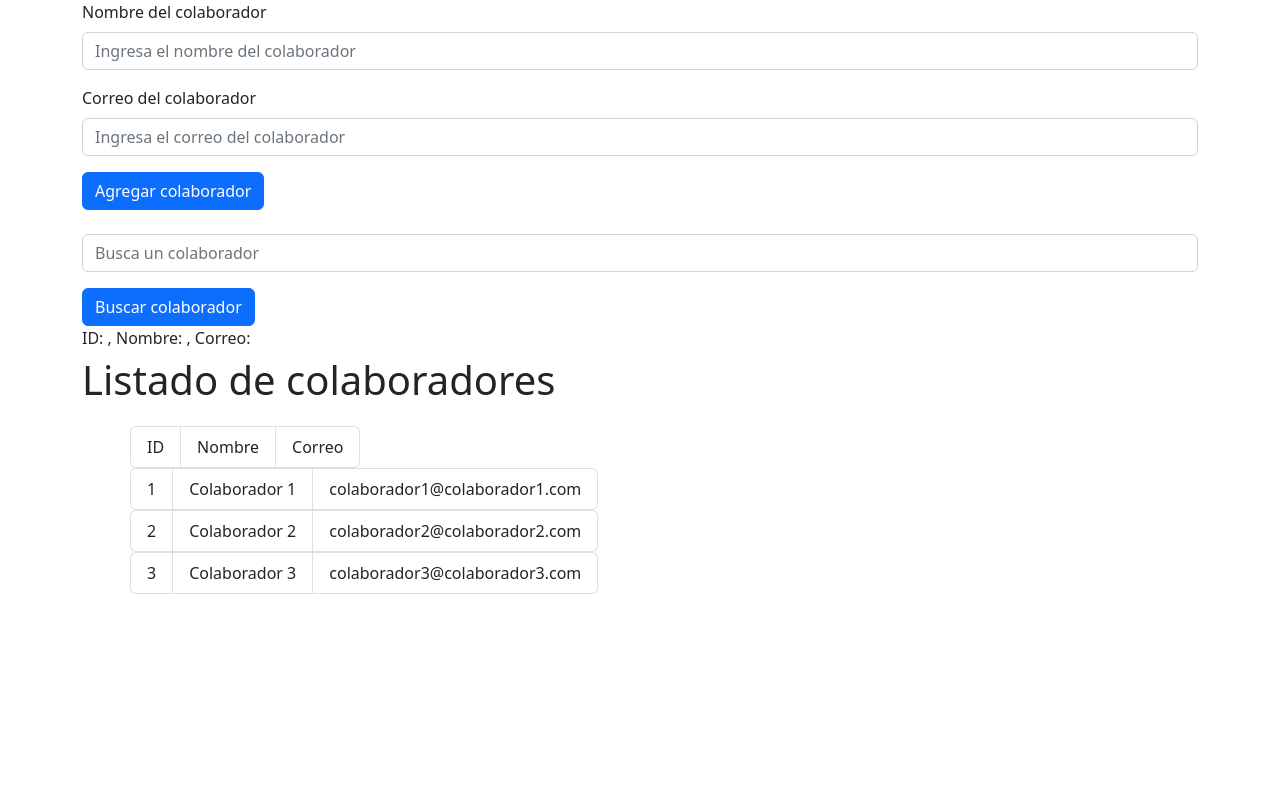
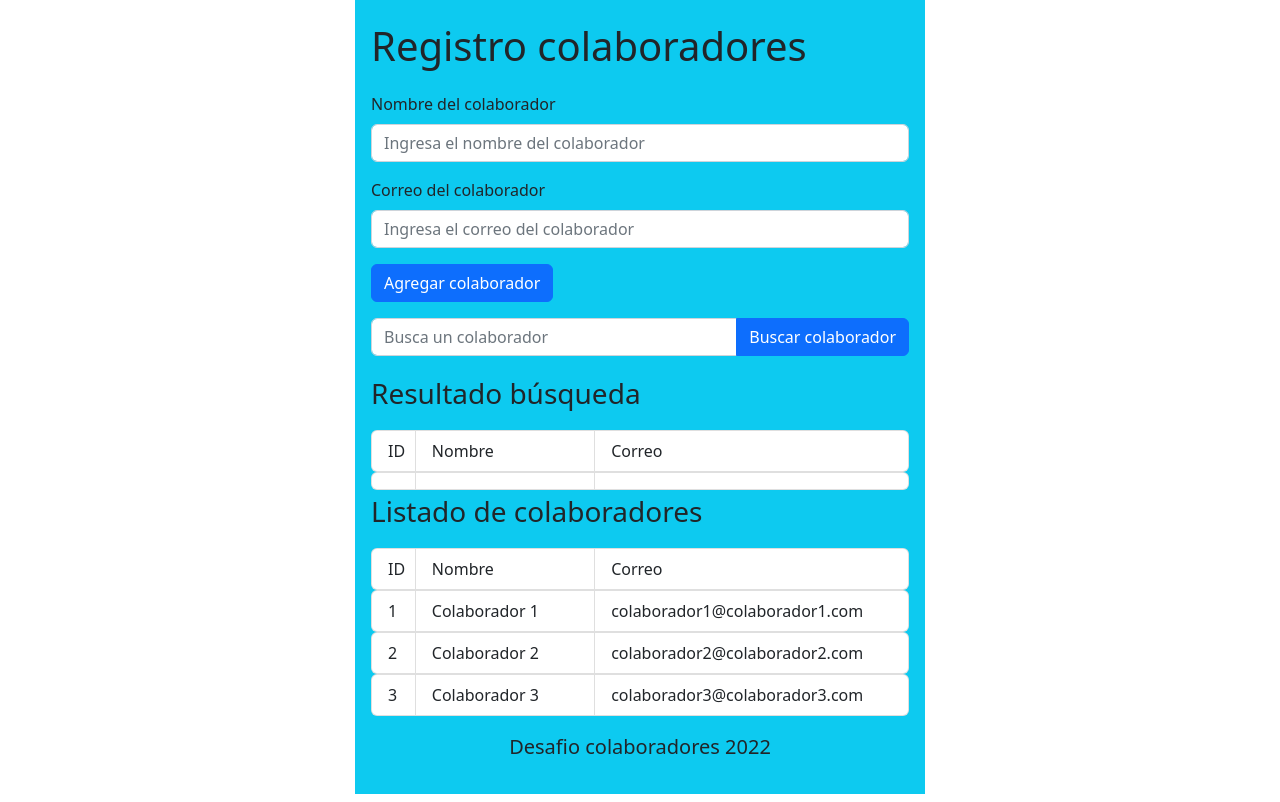
Before and after one commit to mg2023/desafio19_m4_react_d3, a React (Create React App) app: page / in a window 1280 px wide. Built offline with nearby package versions, Linux system fonts and the light colour scheme.

Commit message:
Se agrega la capa visual al formulario

```diff
--- a/src/App.js
+++ b/src/App.js
@@ -10,11 +10,11 @@ function App() {
   const [colaboradorId, setColaboradorId] = useState("4")
   const [listaColaboradores, setListaColaboradores] = useState(BaseColaboradores)
   const [busquedaPorNombre, setBusquedaPorNombre] = useState("")
-  const list = listaColaboradores.map((colaborador) => <ul class="list-group list-group-horizontal-lg">
-    <li class="list-group-item" key={colaborador.id} > {colaborador.id} </li>
-    <li class="list-group-item" key={colaborador.id} > {colaborador.nombre} </li>
-    <li class="list-group-item" key={colaborador.id} > {colaborador.correo}</li>
-  </ul>)
+  // const list = listaColaboradores.map((colaborador) => <ul class="list-group list-group-horizontal-lg">
+  //   <li class="list-group-item col-1" key={colaborador.id} > {colaborador.id} </li>
+  //   <li class="list-group-item col" key={colaborador.id} > {colaborador.nombre} </li>
+  //   <li class="list-group-item col" key={colaborador.id} > {colaborador.correo}</li>
+  // </ul>)
 
 
 
@@ -61,11 +61,6 @@ function App() {
 
     const result = listaColaboradores.filter(user => user.nombre === busquedaPorNombre)
     if (result.length > 0) {
-      <ul class="list-group list-group-horizontal">
-      <li class="list-group-item">An item</li>
-      <li class="list-group-item">A second item</li>
-      <li class="list-group-item">A third item</li>
-    </ul>
       setResultadoBusqueda(
         {
           id: result[0].id,
@@ -94,10 +89,17 @@ function App() {
     console.log(`setBusquedaPorNombre: ${e.target.value}`)
   }
 
-
+  ///////////////////////FIN BUSCAR COLABORADORES POR NOMBRE/////////////////////////////////
 
   return (
     <main className="container">
+      <div class="row">
+        <div class="col">
+        </div>
+        <div class="col-6 p-3 mb-2 bg-info text-dark">
+          <header>
+            <p class="fs-1">Registro colaboradores</p>
+          </header>
           <form onSubmit={enviarFormulario}>
             <div class="mb-3">
               <label for="exampleInputName" class="form-label">Nombre del colaborador</label>
@@ -119,32 +121,63 @@ function App() {
             </div>
             <button type="submit" class="btn btn-primary">Agregar colaborador</button>
           </form>
+          <div>
             <form onSubmit={enviarBusqueda}>
-        <div class="mb-3">
-          <label for="exampleInputName" class="form-label"></label>
+              <div class="input-group mb-3 mt-3">
+                {/* <label for="exampleInputName" class="form-label"></label> */}
                 <input type="search" class="form-control" id="exampleInputName"
                   placeholder="Busca un colaborador"
                   name="busqueda-por-nombre"
                   onChange={capturaBusqueda}
                   value={busquedaPorNombre}
                 ></input>
+                <button type="submit" class="btn btn-primary">Buscar colaborador</button>
               </div>
-        <button type="submit" class="btn btn-primary">Buscar colaborador</button>
             </form>
             <div>
-        ID:{resultadoBusqueda.id} , Nombre: {resultadoBusqueda.nombre}, Correo: {resultadoBusqueda.correo}
+              <p class="fs-3">Resultado búsqueda</p>
+              <ul class="list-group list-group-horizontal">
+                <li class="list-group-item col-1">ID</li>
+                <li class="list-group-item col-4">Nombre</li>
+                <li class="list-group-item col">Correo</li>
+              </ul>
+              <ul class="list-group list-group-horizontal-lg">
+                <li class="list-group-item col-1" > {resultadoBusqueda.id} </li>
+                <li class="list-group-item col-4" > {resultadoBusqueda.nombre} </li>
+                <li class="list-group-item col" > {resultadoBusqueda.correo}</li>
+              </ul>
+            </div>
           </div>
           <div>
-        <p class="fs-1">Listado de colaboradores     </p>
+            <p class="fs-3">Listado de colaboradores     </p>
           </div>
-      <div class="px-5 col-sm-12 col-md-8">
+          <div>
+            <ul class="list-group list-group-horizontal">
+              <li class="list-group-item col-1">ID</li>
+              <li class="list-group-item col-4">Nombre</li>
+              <li class="list-group-item col">Correo</li>
+            </ul>
+            {listaColaboradores.map((colaborador) =>
               <ul class="list-group list-group-horizontal-lg">
-          <li class="list-group-item">ID</li>
-          <li class="list-group-item">Nombre</li>
-          <li class="list-group-item">Correo</li>
-        </ul>
-        {list}
+                <li class="list-group-item col-1" key={colaborador.id} > {colaborador.id} </li>
+                <li class="list-group-item col-4" key={colaborador.id} > {colaborador.nombre} </li>
+                <li class="list-group-item col" key={colaborador.id} > {colaborador.correo}</li>
+              </ul>)}
           </div>
+          <footer>
+            <p class="fs-5 text-center pt-3">Desafio colaboradores 2022</p>
+          </footer>
+        </div>
+
+        <div class="col">
+        </div>
+      </div>
+
+
+
+
+
+
 
     </main>
   );
```
Lines whose indentation alone changed are shown as unchanged.
